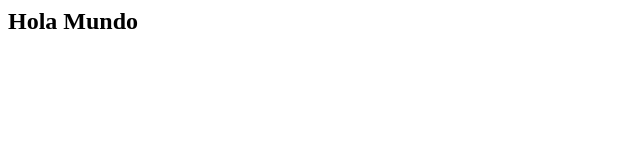
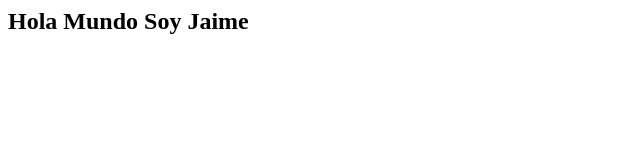
Before and after one commit to JaimePastor6/P02-40, a plain HTML site: page index.html in a window 1280 px wide. Shown: the whole page, without its empty margins (0-640 px from the left). Drawn offline with Linux system fonts and the light colour scheme.

Commit message:
Cambio local

```diff
--- a/index.html
+++ b/index.html
@@ -2,7 +2,7 @@
 <html>
 <head>
 <body>
-<h2> Hola Mundo </h2>
+<h2> Hola Mundo Soy Jaime</h2>
 </body>
 </head>
 </html>
```
